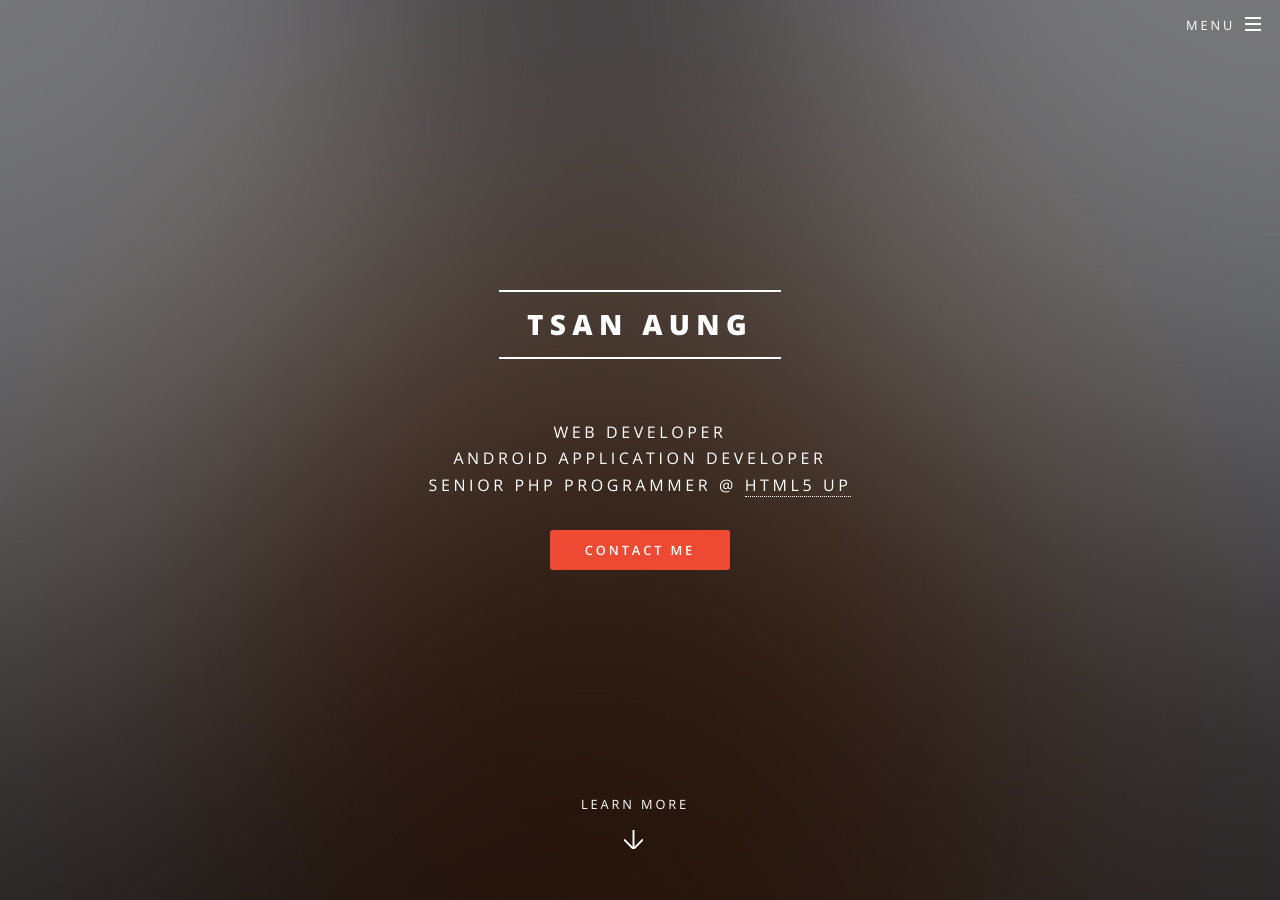
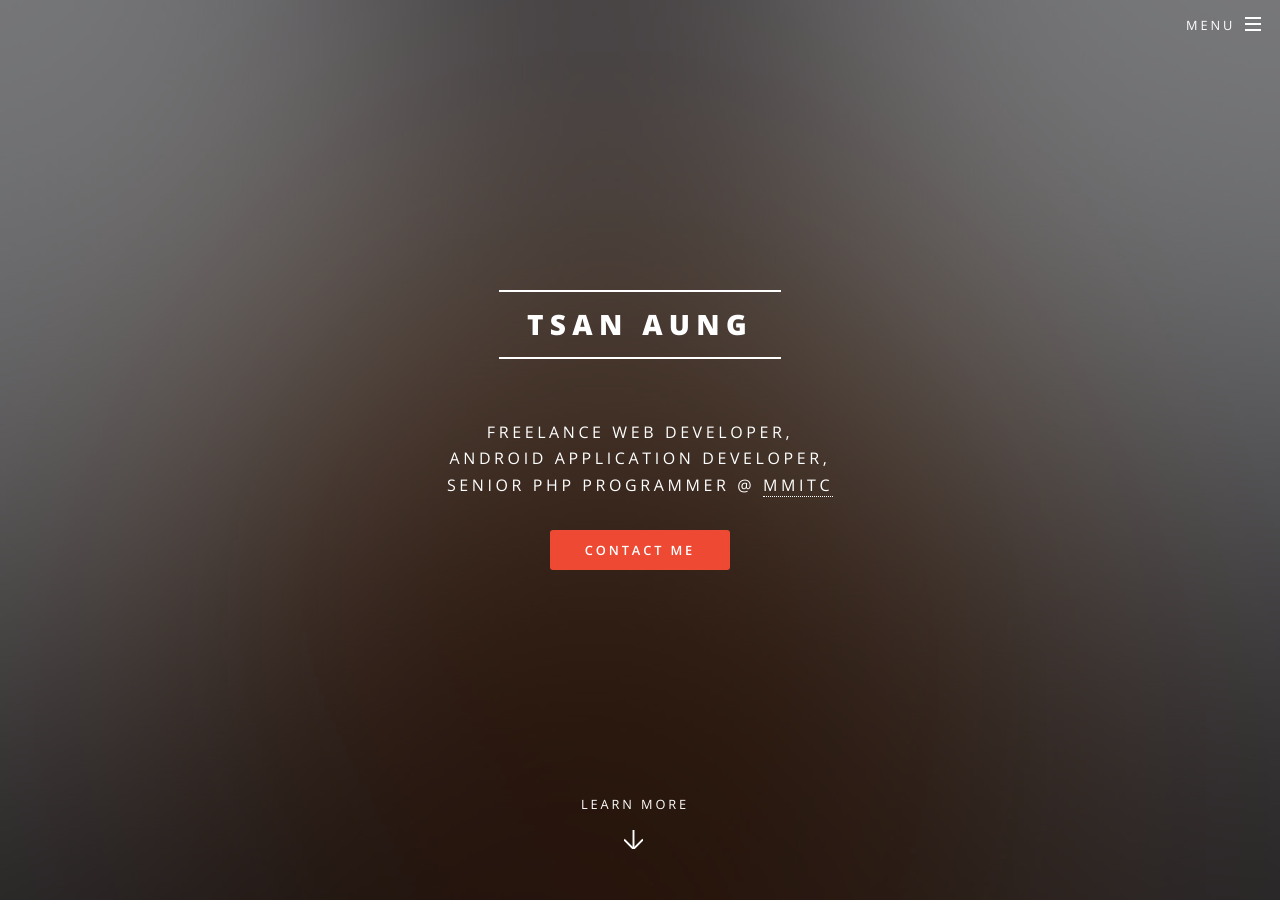
Before and after one commit to tsanaung/tsanaung.github.io, a Jekyll site: the page built from index.html, in a window 1280 px wide and 900 px high. Built offline with Jekyll 4.4.1, drawn with Linux system fonts in a browser that asks for light colours.

Commit message:
Initial commit

```diff
--- a/_config.yml
+++ b/_config.yml
@@ -4,9 +4,9 @@
 # Site settings
 title: Tsan Aung
 description: |
-  Web Developer
-  Android Application Developer
-  Senior PHP Programmer @ [HTML5 UP](http://mmitcorner.com)
+  Freelance Web Developer,
+  Android Application Developer,
+  Senior PHP Programmer @ [MMITC](http://mmitcorner.com)
 owner: Tsan aung # my name in Copyright
 first_published: 2016 # if migrating another site, the year of your first publish
 email: myanmar@post.com
```
